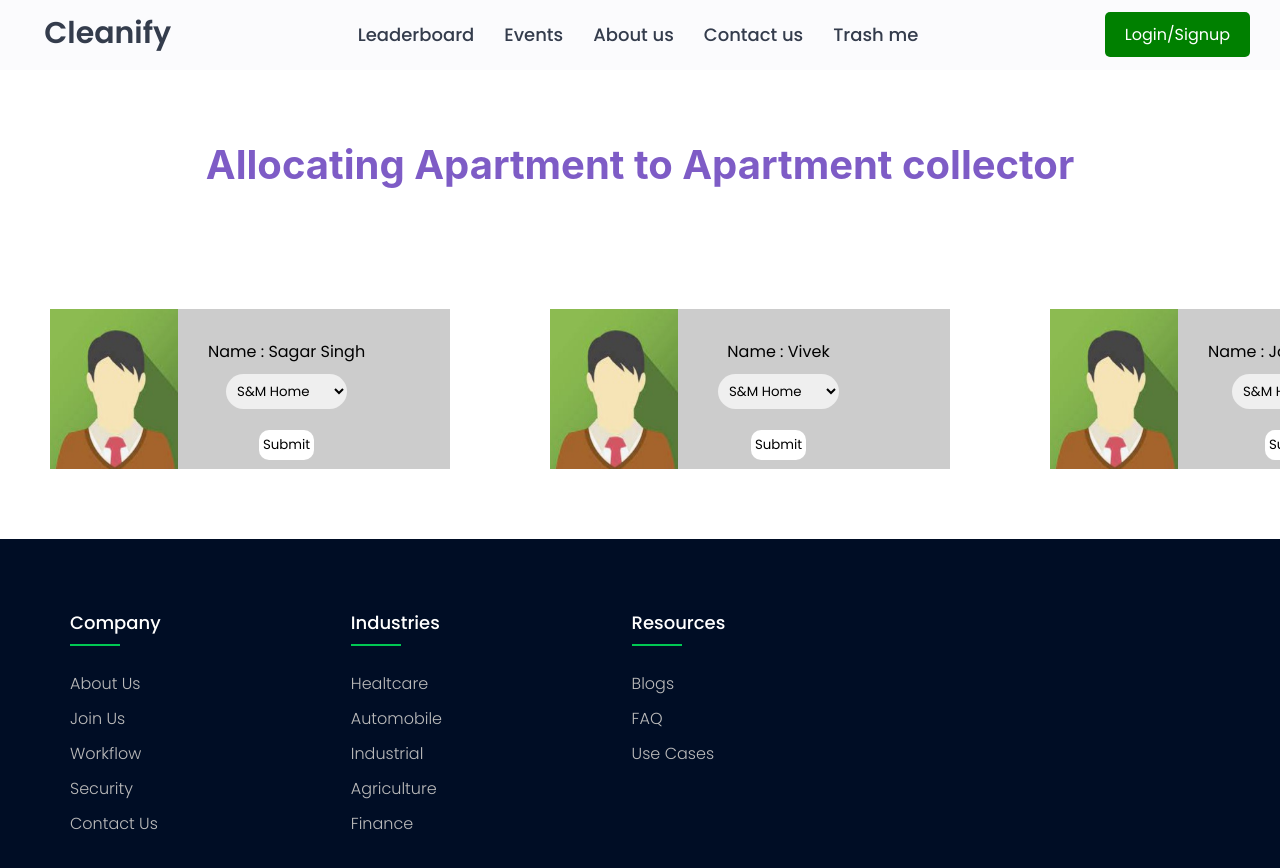
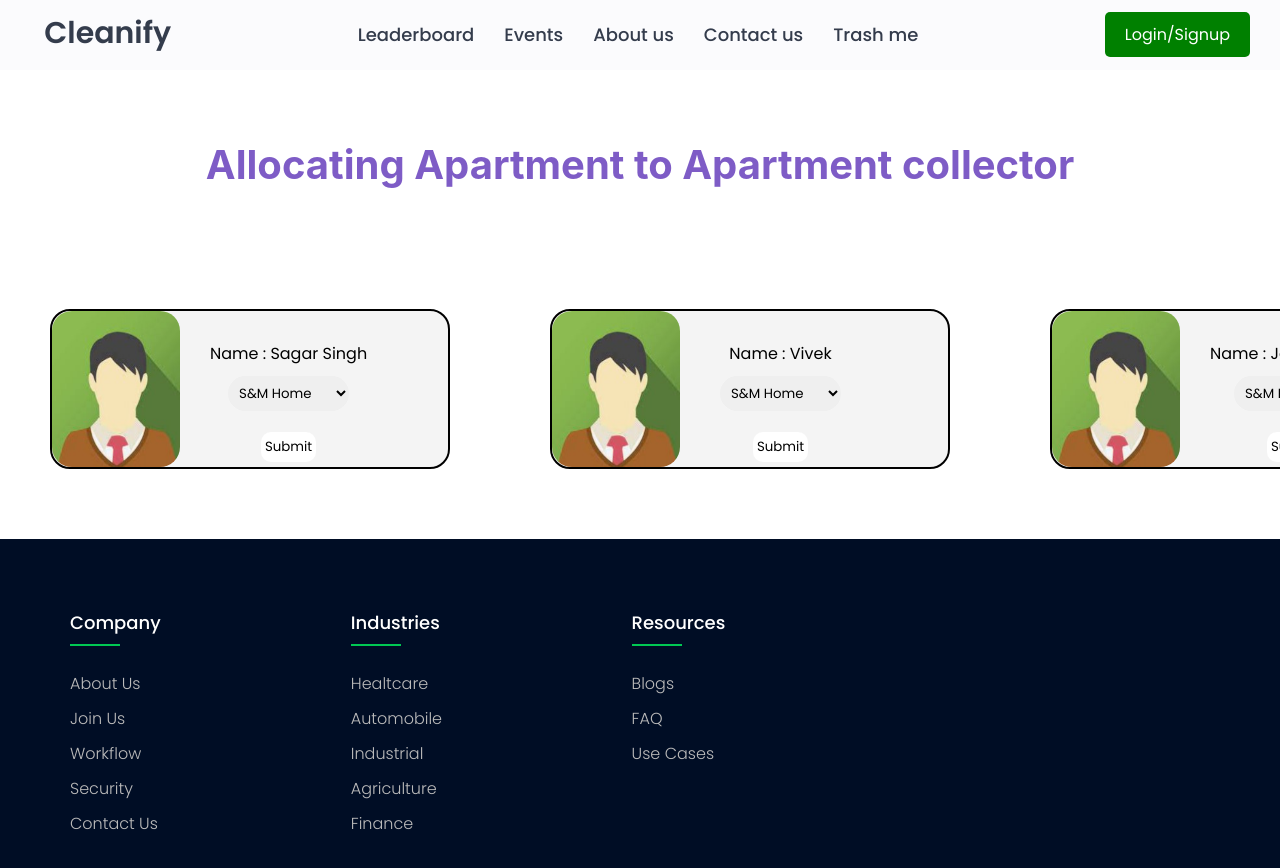
Before and after one commit to jagjeet-singh1812/Domestic_Waste_Management_, a React (Create React App) app in the folder client/: page /adminapt in a window 1280 px wide. Shown: the top 868 px of the page. Built offline with nearby package versions, Linux system fonts and the light colour scheme; a web font is replaced by a local one.

Commit message:
apt css chnaged 1

```diff
--- a/client/src/Pages/AdminApt/AdminApt.css
+++ b/client/src/Pages/AdminApt/AdminApt.css
@@ -3,15 +3,18 @@
   grid-template-columns: auto auto auto;
 }
 .container-aptc{
-background-color: #ccc;
+background-color: #f4f4f4;
 display:flex;
 flex-direction: row;
+border-radius: 20px;
+border: 2px solid black;
 width:400px;
 height: 160px ;
 margin: 70px 50px;
 }
 .img-aptc{
 width:8rem;
+border-radius: 20px;
 }
 .heading-aptc{
 padding: 30px;
```
